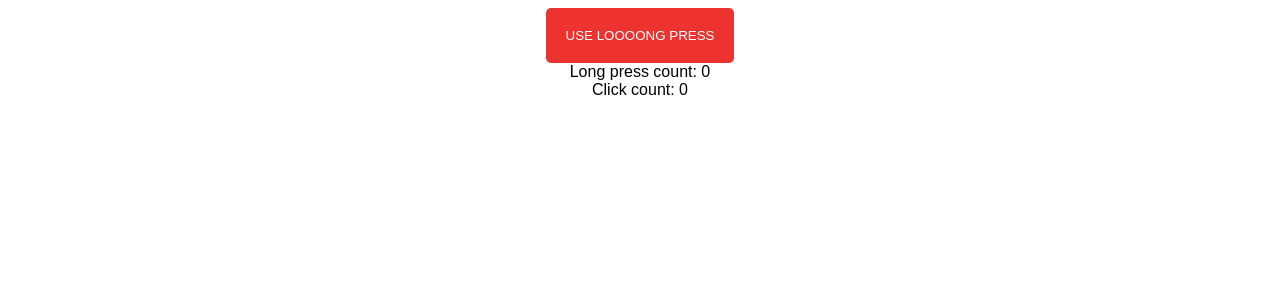
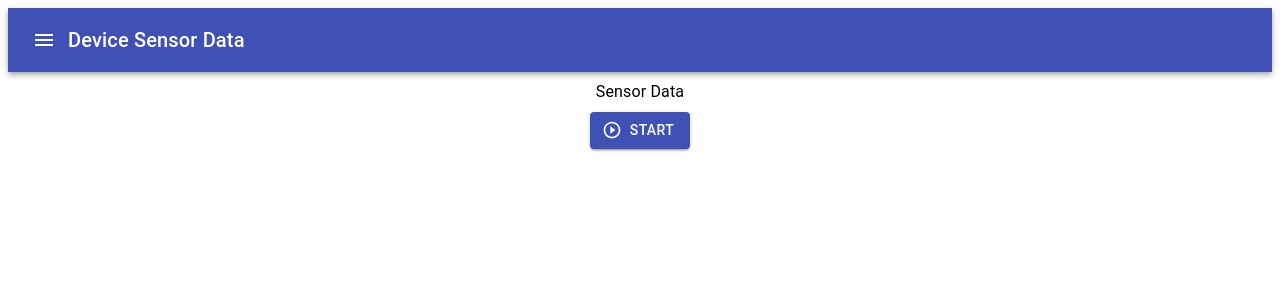
Before and after one commit to rpailer/phone_accelerometer, a React (Create React App) app: page / in a window 1280 px wide. Shown: the top 300 px of the page. Built offline with nearby package versions, Linux system fonts and the light colour scheme.

Commit message:
device events

```diff
--- a/src/useLongPress.js
+++ b/attic/useLongPress.js
@@ -1,4 +1,6 @@
 import { useCallback, useRef, useState } from "react";
+
+//see https://stackoverflow.com/questions/48048957/react-long-press-event
 
 const useLongPress = (
   onLongPress,
--- a/package.json
+++ b/package.json
@@ -3,6 +3,8 @@
   "version": "0.1.0",
   "private": true,
   "dependencies": {
+    "@material-ui/core": "^4.11.4",
+    "@material-ui/icons": "^4.11.2",
     "@testing-library/jest-dom": "^5.12.0",
     "@testing-library/react": "^11.2.6",
     "@testing-library/user-event": "^12.8.3",
--- a/src/App.js
+++ b/src/App.js
@@ -1,36 +1,33 @@
-import React, { useState } from "react";
-import useLongPress from "./useLongPress";
+import React from "react";
+import { AppBar, Grid, IconButton, Toolbar, Typography } from "@material-ui/core";
+import MenuIcon from '@material-ui/icons/Menu';
+import ContentPane from "./components/ContentPane";
 
 function App() {
-  const [longPressCount, setlongPressCount] = useState(0)
-  const [clickCount, setClickCount] = useState(0)
 
-  const onLongPress = () => {
-    console.log('longpress is triggered');
-    setlongPressCount(longPressCount + 1);
-  };
 
-  const onRelease = () => {
-    console.log('longpress is released');
 
-  };
-
-  const onClick = () => {
-    console.log('click is triggered')
-    setClickCount(clickCount + 1);
-  }
-
-  const defaultOptions = {
-    shouldPreventDefault: true,
-    delay: 500,
-  };
-  const longPressEvent = useLongPress(onLongPress, onRelease, onClick, defaultOptions);
 
   return (
     <div className="App">
-      <button {...longPressEvent}>use  Loooong  Press</button>
-      <span>Long press count: {longPressCount}</span>
-      <span>Click count: {clickCount}</span>
+      <Grid container direction="column" alignItems="stretch" spacing={1}>
+        <Grid item>
+          <AppBar position="static">
+            <Toolbar>
+              <IconButton edge="start" color="inherit" aria-label="menu">
+                <MenuIcon />
+              </IconButton>
+              <Typography variant="h6">
+                Device Sensor Data
+              </Typography>
+            </Toolbar>
+            </AppBar>
+        </Grid>
+        <Grid item>
+          <ContentPane/>
+        </Grid>
+      </Grid>
+
     </div>
 
   );
--- /dev/null
+++ b/src/components/ContentPane.jsx
@@ -0,0 +1,86 @@
+import { Button, Typography } from "@material-ui/core";
+import React, { useEffect } from "react";
+import { makeStyles } from '@material-ui/core/styles';
+import PlayCircleOutlineIcon from '@material-ui/icons/PlayCircleOutline';
+import PauseCircleOutlineIcon from '@material-ui/icons/PauseCircleOutline';
+
+const useStyles = makeStyles((theme) => ({
+    button: {
+      margin: theme.spacing(1),
+    },
+  }));
+
+export default function ContentPane () {
+    const classes = useStyles();
+    console.log("Content Pane");
+    const [recording, setRecording] = React.useState(false);
+
+    const handleAcceleration = (event) => {
+        console.log("Handle acceleration")
+        console.log(event);
+    }
+
+    const handleOrientation = (event) => {
+        console.log("handle orientation");
+        console.log(event);
+    }
+
+    useEffect(() => {
+        console.log("Use effect");
+        window.addEventListener('devicemotion', handleAcceleration)
+        window.addEventListener('deviceorientation', handleOrientation)
+            return () => {
+                window.removeEventListener('devicemotion', handleAcceleration)
+                window.removeEventListener('deviceorientation', handleOrientation)
+                    };
+          }, []);
+
+    const handleStart = () => {
+        console.log("Start");
+        setRecording(true);
+//        window.addEventListener('devicemotion', handleAcceleration)
+//        window.addEventListener('deviceorientation', handleOrientation)
+    };
+
+    const handleStop = () => {
+        console.log("Stop");
+        setRecording(false);
+        // window.removeEventListener('devicemotion', handleAcceleration)
+        // window.removeEventListener('deviceorientation', handleOrientation)
+    };
+
+
+
+    return (
+        <div>
+            <Typography>Sensor Data</Typography>
+            {recording ? (
+                <div>
+                <Button
+                    variant="contained"
+                    color="secondary"
+                    className={classes.button}
+                    startIcon={<PauseCircleOutlineIcon/>}
+                    onClick={handleStop}
+                >
+                    Stop
+                </Button>
+                </div>
+
+            ): (
+                <div>
+                <Button
+                    variant="contained"
+                    color="primary"
+                    className={classes.button}
+                    startIcon={<PlayCircleOutlineIcon/>}
+                    onClick={handleStart}
+                >
+                    Start
+                </Button>
+                </div>
+            )}
+
+        </div>
+    );
+}
```
Also changed, not shown: attic/App.js (added, +39 -0 lines), 2 other files (tests, documents, lock files or other folders).
